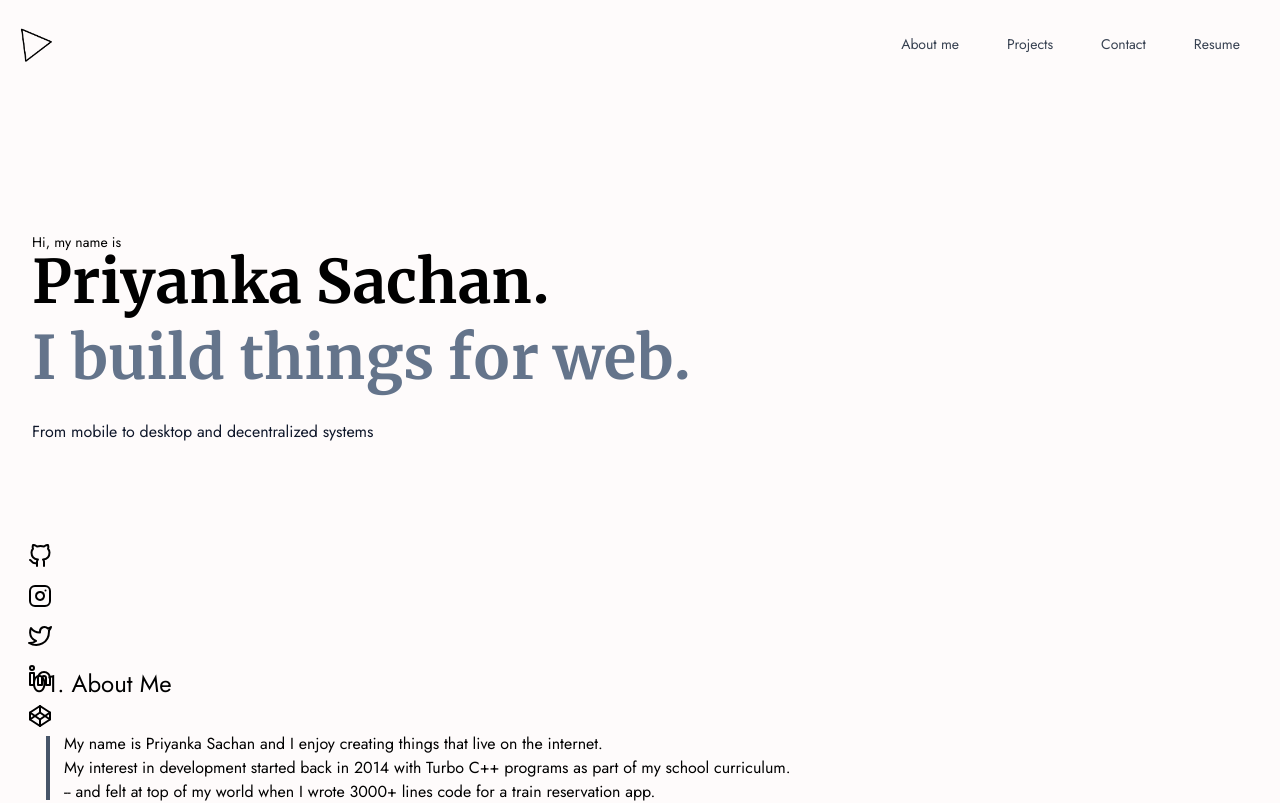
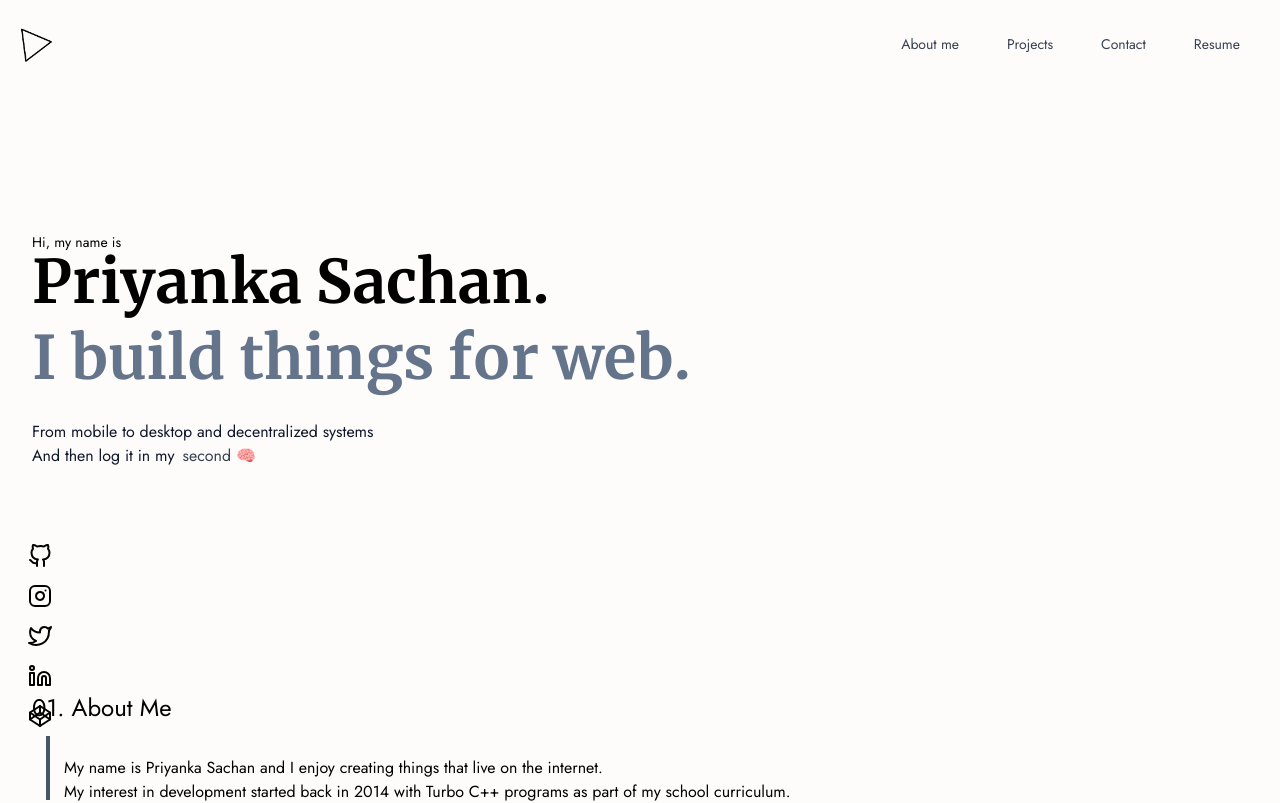
Before and after one commit to Priyanka-Sachan/Priyanka-Sachan.github.io, a Next.js app: page / in a window 1280 px wide. Shown: the top 803 px of the page. Built offline with nearby package versions, Linux system fonts and the light colour scheme.

Commit message:
Add blog

```diff
--- a/components/Hero.js
+++ b/components/Hero.js
@@ -1,3 +1,5 @@
+import { socialLinks } from '../public/data.json'
+
 export default function Hero() {
   return (
     <section className="mt-28 mb-40">
@@ -6,6 +8,19 @@ export default function Hero() {
       <h1 className="text-6xl text-slate-500 py-4">I build things for web. </h1>
       <h3 className="text-md text-slate-900 pt-4 pb-16">
         From mobile to desktop and decentralized systems
+      <br></br>
+        And then log it in my
+        <p className="relative group inline pl-2">
+          <a
+            href={socialLinks.blog}
+            target="_blank"
+            rel="noopener noreferrer"
+            className="text-gray-700 dark:text-white"
+          >
+            second 🧠
+          </a>
+          <span className="absolute bottom-0 left-0 w-0 h-0.5 bg-stone-500 transition-all group-hover:w-20"></span>
+        </p>
       </h3>
     </section>
   )
--- a/public/data.json
+++ b/public/data.json
@@ -7,7 +7,8 @@
     "twitter": "https://twitter.com/randomizer_in",
     "instagram": "https://www.instagram.com/randomizer.in/",
     "codepen": "https://codepen.io/priyanka-sachan-in",
-    "linkedin": "https://www.linkedin.com/in/priyanka-sachan-92a721194/"
+    "linkedin": "https://www.linkedin.com/in/priyanka-sachan-92a721194/",
+    "blog":"https://console-logs.vercel.app/"
   },
   "featuredProjects": [
     {
@@ -22,7 +23,7 @@
       ],
       "githubUrl": "https://github.com/Priyanka-Sachan/Bookish",
       "demoUrl": "",
-      "blogUrl": ""
+      "blogUrl": "https://console-logs.vercel.app/blog/bookish"
     },
     {
       "id": 2,
@@ -36,7 +37,7 @@
       ],
       "githubUrl": "https://github.com/Priyanka-Sachan/Mood-Board",
       "demoUrl": "",
-      "blogUrl": ""
+      "blogUrl": "https://console-logs.vercel.app/blog/mood-board"
     },
     {
       "id": 3,
@@ -51,7 +52,7 @@
       ],
       "githubUrl": "https://github.com/Priyanka-Sachan/NFT-unboxed-app",
       "demoUrl": "https://nft-unboxed-app.vercel.app/",
-      "blogUrl": ""
+      "blogUrl": "https://console-logs.vercel.app/blog/nft-unboxed"
     },
     {
       "id": 4,
@@ -65,7 +66,7 @@
       ],
       "githubUrl": "https://github.com/Priyanka-Sachan/PenCast",
       "demoUrl": "",
-      "blogUrl": ""
+      "blogUrl": "https://console-logs.vercel.app/blog/pencast"
     }
   ],
   "otherProjects": [
```
